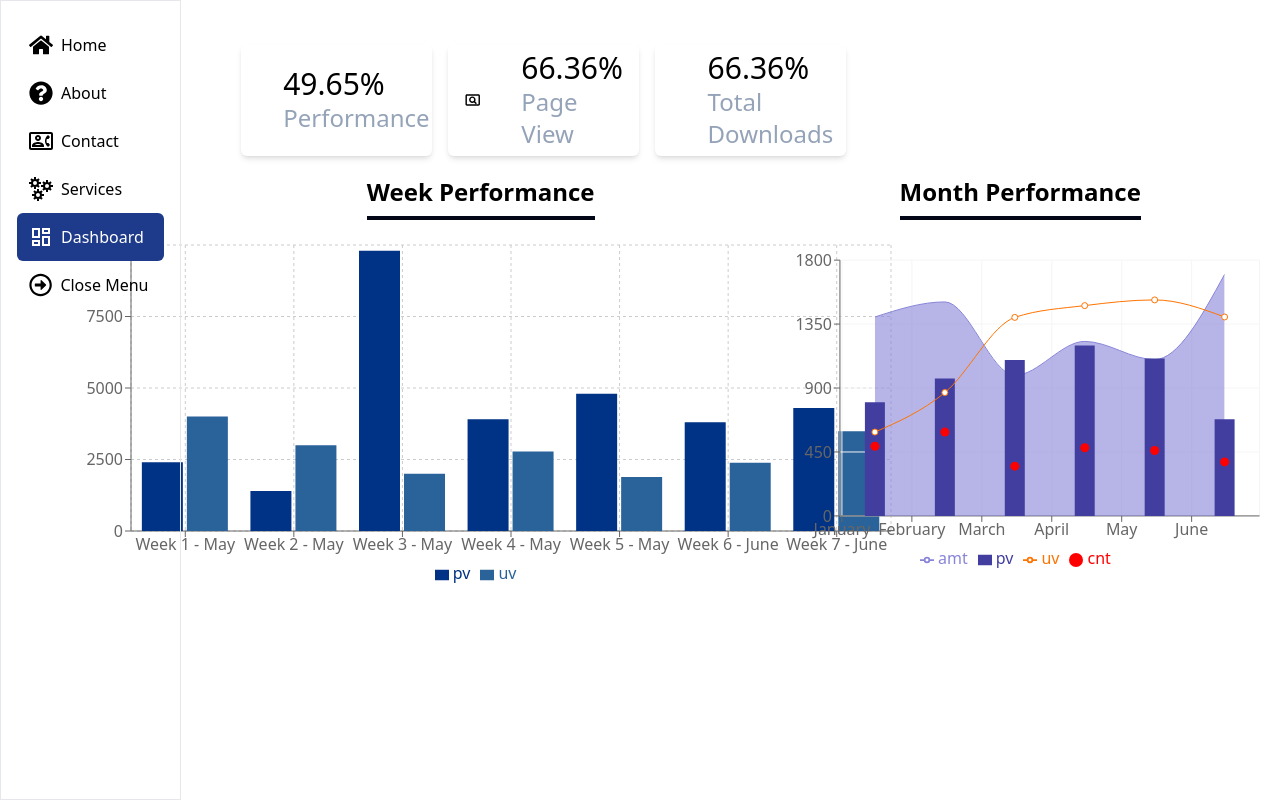
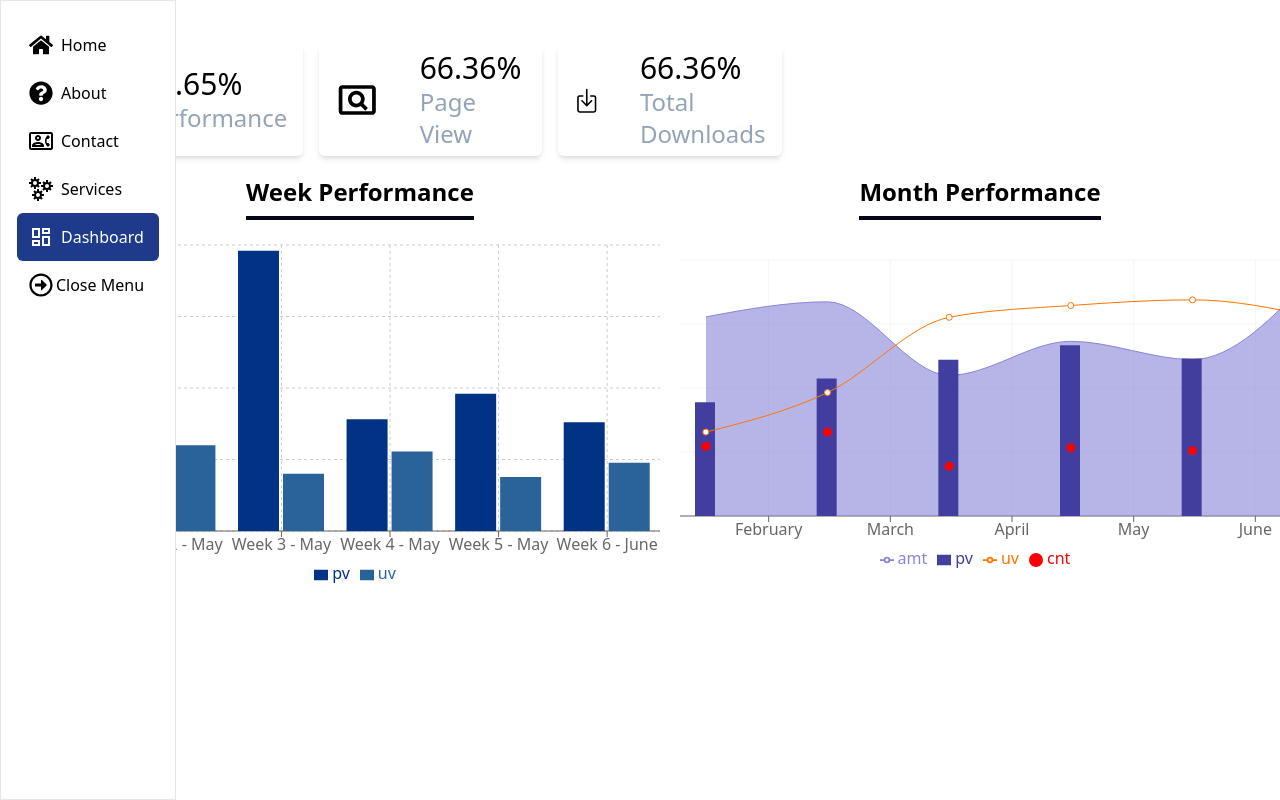
Before and after one commit to Nahid-Mahmud/dashboard-with-react, a React (Vite) app: page /dashboard in a window 1280 px wide. Built offline with nearby package versions, Linux system fonts and the light colour scheme.

Commit message:
nav bar sticky

```diff
--- a/src/Components/BarchartDashboard.jsx
+++ b/src/Components/BarchartDashboard.jsx
@@ -40,7 +40,7 @@ const BarchartDashboard = () => {
   ];
 
   return (
-    <div className="flex flex-col items-center justify-center gap-5  lg:w-auto">
+    <div className="flex flex-col items-center justify-center gap-5  lg:w-auto w-96 scroll-mx-10 scroll-auto overflow-x-auto">
       <p className="font-bold text-2xl border-b-4 border-slate-950 pb-2">Week Performance</p>
       <BarChart width={830} height={350} data={data} className="w-1/2">
         <CartesianGrid strokeDasharray="3 3" />
--- a/src/Components/DashboardCard.jsx
+++ b/src/Components/DashboardCard.jsx
@@ -7,7 +7,7 @@ import LineBarAreaComposedChartDashboard from "./LineBarAreaComposedChartDashboa
 const DashboardCard = () => {
   return (
     <div>
-      <div className="grid grid-cols-5 p-5 gap-4">
+      <div className="grid xl:grid-cols-5 md:grid-cols-2 p-5 gap-4">
         <div className="bg-white shadow-md rounded-md p-4 ">
           <div className="flex items-center justify-center gap-10 h-20">
             <RiDiscountPercentFill className="text-5xl" />
@@ -41,7 +41,7 @@ const DashboardCard = () => {
 
       {/* Charts foom recharts */}
 
-      <div className="grid grid-cols-2 gap-5">
+      <div className="xl:grid xl:grid-cols-2 flex flex-col gap-5">
         <BarchartDashboard />
         <LineBarAreaComposedChartDashboard />
       </div>
--- a/src/Components/LineBarAreaComposedChartDashboard.jsx
+++ b/src/Components/LineBarAreaComposedChartDashboard.jsx
@@ -58,15 +58,14 @@ const data = [
   },
 ];
 
-
 const LineBarAreaComposedChartDashboard = () => {
   return (
-    <div className="flex flex-col items-center justify-center gap-5  lg:w-auto">
+    <div className="flex flex-col items-center justify-center gap-5  lg:w-auto w-96  scroll-mx-10 scroll-auto overflow-x-auto">
       <p className="font-bold text-2xl border-b-4 border-slate-950 pb-2">Month Performance</p>
-      <ResponsiveContainer width="100%" height="100%">
+
       <ComposedChart
-          width={500}
-          height={400}
+        width={830}
+        height={350}
         data={data}
         margin={{
           top: 20,
@@ -85,7 +84,6 @@ const LineBarAreaComposedChartDashboard = () => {
         <Line type="monotone" dataKey="uv" stroke="#ff7300" />
         <Scatter dataKey="cnt" fill="red" />
       </ComposedChart>
-      </ResponsiveContainer>
     </div>
   );
 };
--- a/src/Components/SideBar.jsx
+++ b/src/Components/SideBar.jsx
@@ -12,7 +12,7 @@ const SideBar = () => {
 
   return (
     <div
-      className={`relative   min-h-screen flex justify-center py-5 transition-all duration-300 ease-in-out ${
+      className={` fixed min-h-screen h-full bg-white flex justify-center py-5 transition-all duration-300 ease-in-out ${
         !closeSidebar ? "border px-4 " : " border p-2"
       } z-10  `}
     >
@@ -41,15 +41,15 @@ const SideBar = () => {
         })}
         <li
           title={closeSidebar ? "Open Menu" : ""}
-          className="flex items-center justify-center h-12  rounded-md cursor-pointer px-3 "
+          className="flex items-center justify-center h-12  rounded-md cursor-pointer md:px-3 "
         >
           <button
-            className=" flex items-center justify-center gap-[0.3rem]"
+            className=" flex items-center justify-center gap-[0.3rem] sm:gap-0"
             onClick={() => setCloseSidebar((prev) => !prev)}
           >
             <FaRegArrowAltCircleRight className={`text-3xl  bg-white ${closeSidebar ? "hidden" : ""}`} />
             <FaRegArrowAltCircleLeft className={`text-2xl  bg-white ${closeSidebar ? "" : "hidden"}`} />
-            <span className={`${closeSidebar ? "hidden" : ""} block w-full`}> Close Menu </span>
+            <span className={`${closeSidebar ? "hidden" : ""} block w-full  `}> Close Menu </span>
           </button>
         </li>
       </ul>
--- a/src/layouts/HomePageLayout.jsx
+++ b/src/layouts/HomePageLayout.jsx
@@ -5,7 +5,7 @@ import SideBar from "../Components/SideBar";
 export default function MainLayout() {
   return (
     <Fragment>
-      <div className="flex gap-5">
+      <div className="flex gap-10 ">
         {/* Side navigation bar  */}
         <div className=" min-h-screen">
           <SideBar />
```
Lines whose indentation alone changed are shown as unchanged.
